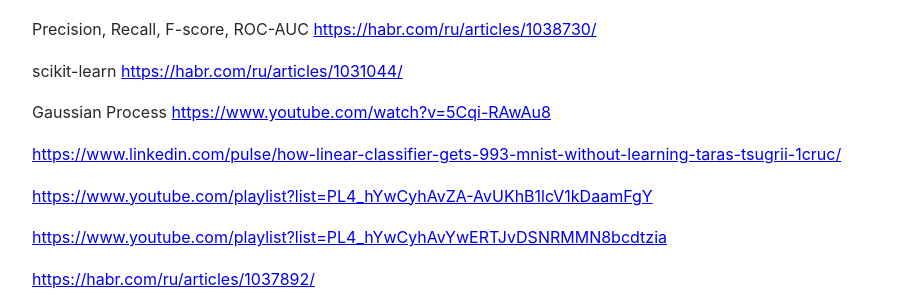
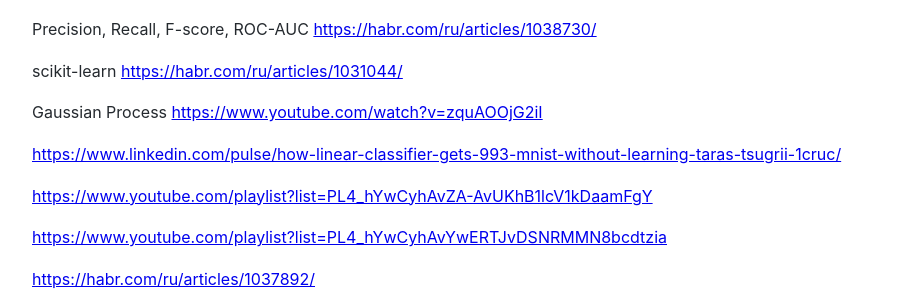
Before and after one commit to Michael-Lubinsky/michael-lubinsky.github.com, a Jekyll site: the page built from ml/classical_ml.md, in a window 1280 px wide. Shown: the part 289-584 px from the top of the page, without its empty margins (158-1058 px from the left). Built offline with Jekyll 4.4.1, drawn with Linux system fonts in a browser that asks for light colours; our own code applies the rules of GitHub Pages for plain Markdown files; some of the changed lines change nothing that is shown.

Commit message:
Update classical_ml.md

```diff
--- a/ml/classical_ml.md
+++ b/ml/classical_ml.md
@@ -16,7 +16,7 @@
 scikit-learn
 <https://habr.com/ru/articles/1031044/>
 
-Gaussian Process <https://www.youtube.com/watch?v=5Cqi-RAwAu8>
+Gaussian Process <https://www.youtube.com/watch?v=zquAOOjG2iI>
 
 <https://www.linkedin.com/pulse/how-linear-classifier-gets-993-mnist-without-learning-taras-tsugrii-1cruc/>
 
```
